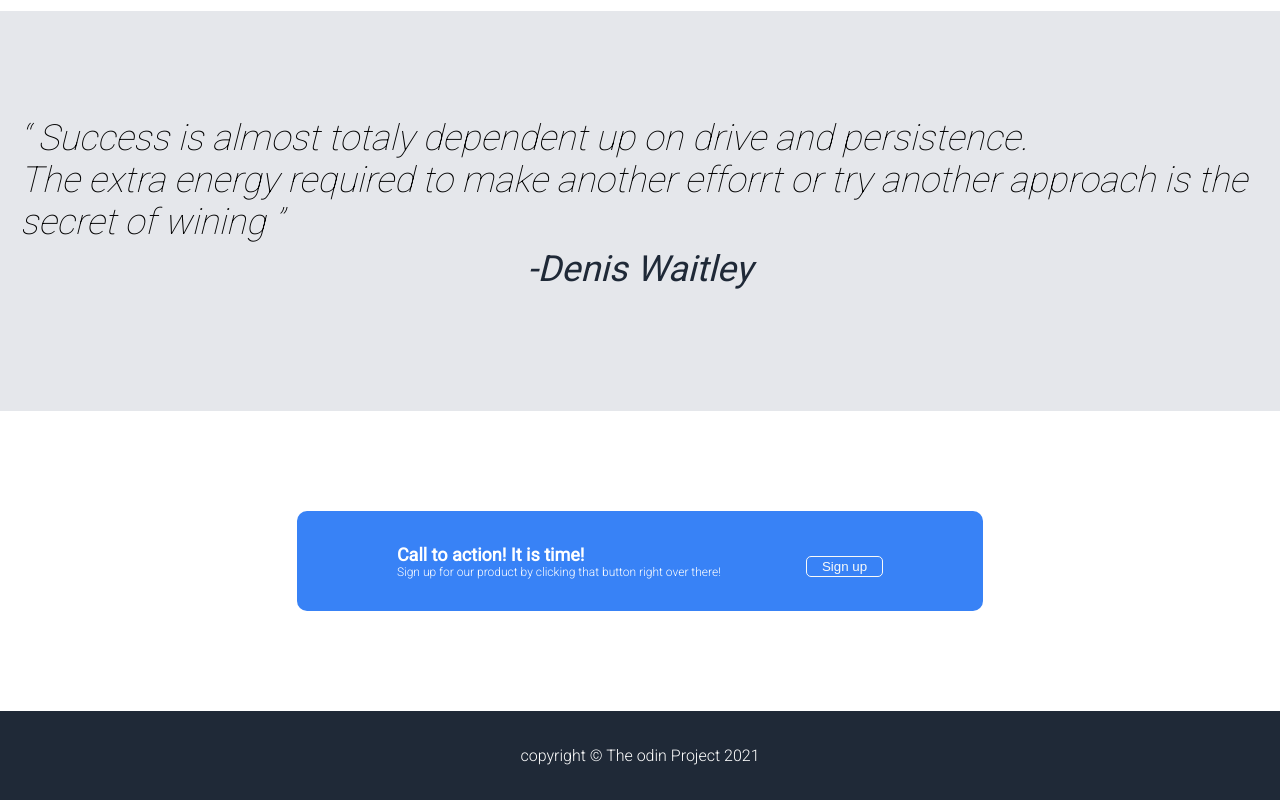
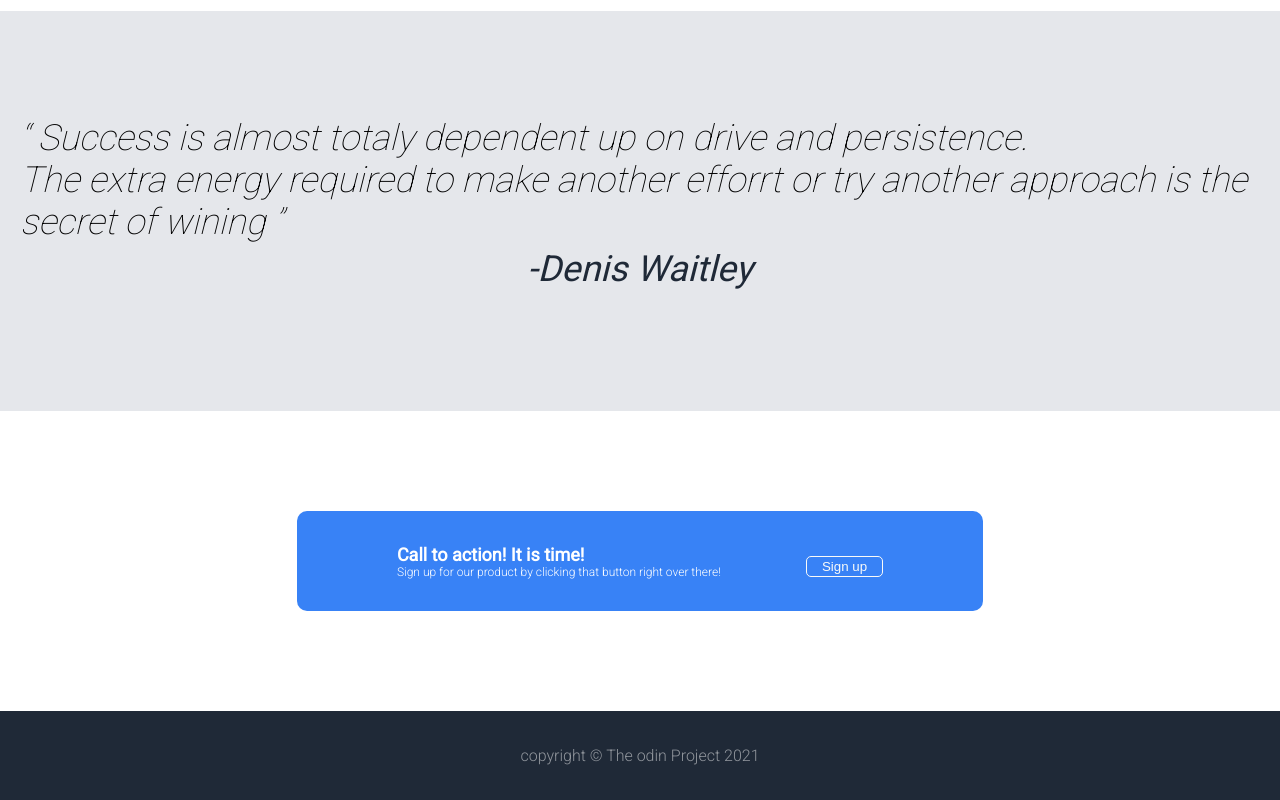
Before and after one commit to MunirIbrahim/Landing-Page-flex-box, a plain HTML site: page index.html in a window 1280 px wide. Shown: the part 944-1744 px from the top of the page. Drawn offline with Linux system fonts and the light colour scheme.

Commit message:
modified css

```diff
--- a/styles.css
+++ b/styles.css
@@ -182,3 +182,6 @@ footer {
   color: #ffffff;
   font-weight: 300;
 }
+footer > div {
+  opacity: 0.5;
+}
```
